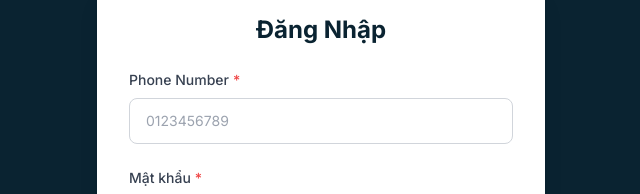
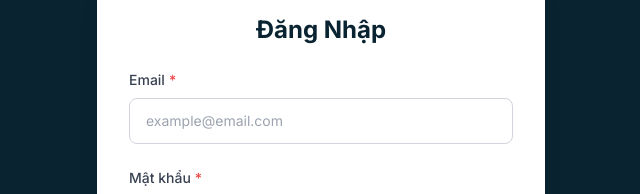
Before and after one commit to haibhse18/FPT_FloodRescueAndReleifFE, a Next.js app: page /login in a window 1280 px wide. Shown: the part 178-372 px from the top of the page, without its empty margins (319-959 px from the left). Built offline with nearby package versions, Linux system fonts and the light colour scheme; no server answers.

Commit message:
feat: update LoginPage to use email for login and implement role-based redirection

```diff
--- a/src/modules/auth/presentation/pages/LoginPage.tsx
+++ b/src/modules/auth/presentation/pages/LoginPage.tsx
@@ -9,14 +9,15 @@ import GoogleLoginButton from "@/shared/components/forms/GoogleLoginButton";
 import FormDivider from "@/shared/components/forms/FormDivider";
 import { useRouter } from "next/dist/client/components/navigation";
 import { LoginUseCase } from "@/modules/auth/application/login.usecase";
+import { GetCurrentUserUseCase } from "@/modules/auth/application/getCurrentUser.usecase";
 import { authRepository } from "@/modules/auth/infrastructure/auth.repository.impl";
-import { loginSchema } from "@/shared/schemas/validation";
 
-// Initialize use case with repository
+// Initialize use cases with repository
 const loginUseCase = new LoginUseCase(authRepository);
+const getCurrentUserUseCase = new GetCurrentUserUseCase(authRepository);
 
 export default function LoginPage() {
-    const [phoneNumber, setPhoneNumber] = useState("");
+    const [email, setEmail] = useState("");
     const [password, setPassword] = useState("");
     const [loading, setLoading] = useState(false);
     const router = useRouter();
@@ -28,25 +29,49 @@ export default function LoginPage() {
         setLoading(true);
 
         try {
-            // Validate input
-            const validationResult = loginSchema.safeParse({ phoneNumber, password });
-            if (!validationResult.success) {
-                const firstError = validationResult.error.issues[0];
-                setError(firstError.message);
+            // Basic validation
+            if (!email || !password) {
+                setError("Vui lòng nhập email và mật khẩu");
                 setLoading(false);
                 return;
             }
 
             // Use LoginUseCase instead of direct API call
-            const response = await loginUseCase.execute({ phoneNumber, password });
+            const response = await loginUseCase.execute({ email, password });
 
             if (!response.accessToken) {
                 throw new Error("Không nhận được token từ server");
             }
 
             // Token is stored in repository layer
-            // Redirect after successful login
-            router.push("/citizen");
+            // Get user info to determine redirect based on role
+            try {
+                const userData = await getCurrentUserUseCase.execute();
+
+                // Redirect based on user role
+                switch (userData.role) {
+                    case 'coordinator':
+                        router.push("/coordinator/dashboard");
+                        break;
+                    case 'rescue_team':
+                        router.push("/team/missions");
+                        break;
+                    case 'manager':
+                        router.push("/manager");
+                        break;
+                    case 'admin':
+                        router.push("/admin");
+                        break;
+                    case 'citizen':
+                    default:
+                        router.push("/request");
+                        break;
+                }
+            } catch (userError) {
+                // If can't get user info, default to citizen request page
+                console.error("Lỗi khi lấy thông tin user:", userError);
+                router.push("/request");
+            }
         } catch (err) {
             setError(err instanceof Error ? err.message : "Đăng nhập thất bại");
         } finally {
@@ -74,11 +99,12 @@ export default function LoginPage() {
                     <form onSubmit={handleSubmit} className="space-y-6">
                         <Input
                             className="text-black text-sm"
-                            id="phoneNumber"
-                            value={phoneNumber}
-                            onChange={(e) => setPhoneNumber(e.target.value)}
-                            label="Phone Number"
-                            placeholder="0123456789"
+                            id="email"
+                            type="email"
+                            value={email}
+                            onChange={(e) => setEmail(e.target.value)}
+                            label="Email"
+                            placeholder="example@email.com"
                             required
                         />
 
```
